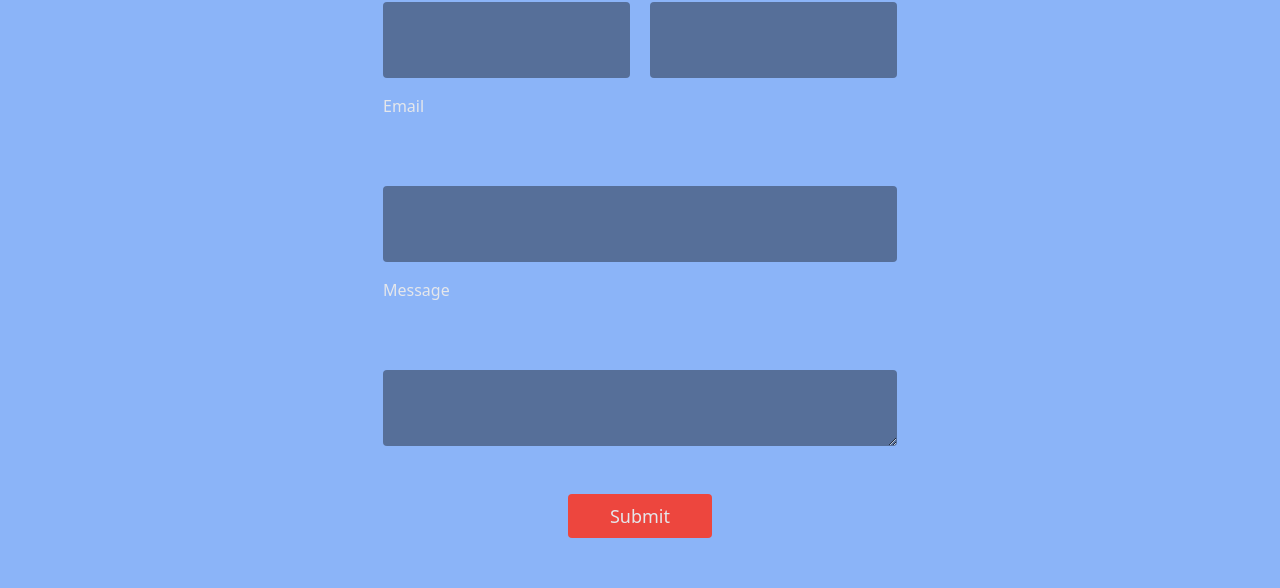
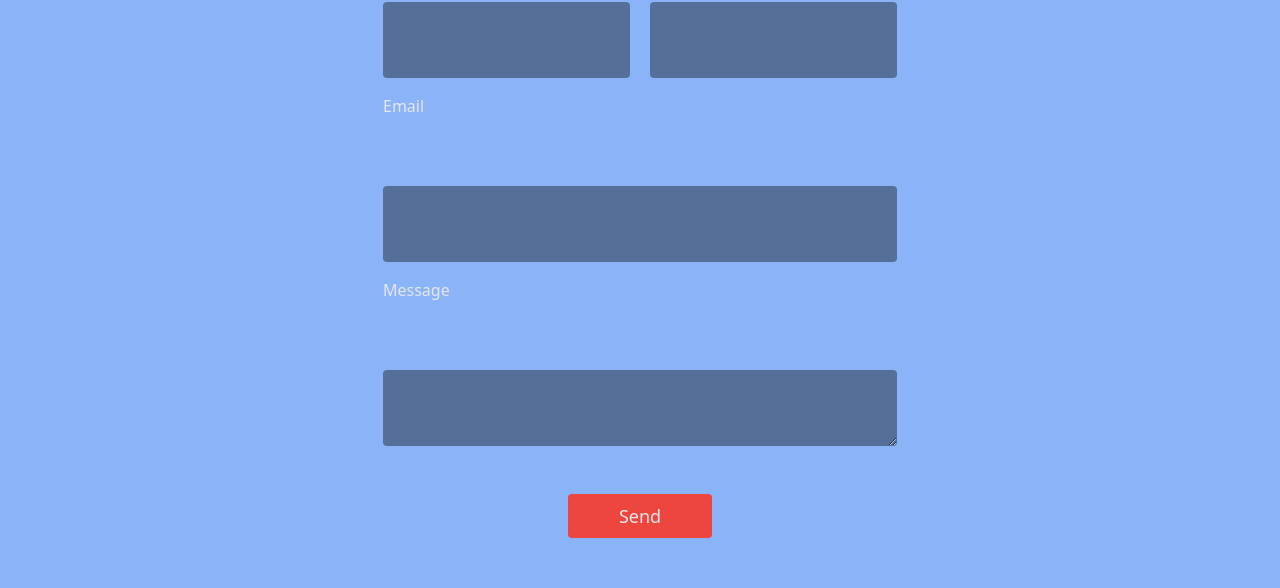
Before and after one commit to sam55silver/personal-website, a Next.js app: page / in a window 1280 px wide. Shown: the part 1575-2163 px from the top of the page. Built offline with nearby package versions, Linux system fonts and the light colour scheme.

Commit message:
Added funtionality to footer "send email" form

```diff
--- a/components/Footer.js
+++ b/components/Footer.js
@@ -1,4 +1,12 @@
+import { useState } from "react";
+import toast, { Toaster } from "react-hot-toast";
+
 function Footer() {
+  const [firstName, setFirstName] = useState("");
+  const [lastName, setLastName] = useState("");
+  const [email, setEmail] = useState("");
+  const [message, setMessage] = useState("");
+
   const scrollToTop = () => {
     window.scrollTo({
       top: 0,
@@ -6,19 +14,47 @@ function Footer() {
     });
   };
 
-  const fancyInputs = (isMessage) => {
-    let inputClasses =
-      "px-2 py-2 rounded hover:shadow-md focus:outline-none focus:shadow-md bg-very-dark-base";
+  const inputClasses =
+    "px-2 py-2 rounded hover:shadow-md focus:outline-none focus:shadow-md bg-very-dark-base";
 
-    return isMessage ? (
-      <textarea className={inputClasses + " "} />
-    ) : (
-      <input className={inputClasses} />
+  const formSubmit = (e) => {
+    e.preventDefault();
+    const newMessage = { firstName, lastName, email, message };
+
+    const sendMessage = new Promise((resolve, reject) => {
+      setTimeout(() => {
+        resolve(newMessage);
+        // setFirstName("");
+        // setLastName("");
+        // setEmail("");
+        // setMessage("");
+      }, 5000);
+    });
+
+    toast.promise(
+      sendMessage,
+      {
+        loading: "Sending message...",
+        success: (data) => `Message Sent!`,
+        error: (err) => `There was an error! - ${err.toString()}`,
+      },
+      {
+        style: {
+          width: "250px",
+          height: "80px",
+          fontSize: "20px",
+        },
+        success: {
+          duration: 3000,
+          icon: "🚀",
+        },
+      }
     );
   };
 
   return (
     <footer className="text-white my-10">
+      <Toaster />
       <div className="flex flex-col justify-center text-center items-center gap-5 my-10 mt-20">
         <hr className="w-3/4 border-solid border-gray-200 border-2 rounded" />
         <button
@@ -28,25 +64,53 @@ function Footer() {
           ☝️
         </button>
         <p className="text-5xl pb-5">👋 Like what you see? lets talk!</p>
-        <div className="grid grid-rows-8 justify-start text-start my-5 text-gray-200 gap-4">
+        <form
+          onSubmit={formSubmit}
+          className="grid grid-rows-8 justify-start text-start my-5 text-gray-200 gap-4"
+        >
           <div className="grid grid-cols-2 gap-5">
-            <span>First Name</span>
-            <span>Last Name</span>
+            <label>First Name</label>
+            <label>Last Name</label>
           </div>
           <div className="grid grid-cols-2 gap-5">
-            {fancyInputs()}
-            {fancyInputs()}
+            <input
+              type="text"
+              value={firstName}
+              onChange={(e) => setFirstName(e.target.value)}
+              className={inputClasses}
+            />
+            <input
+              type="text"
+              value={lastName}
+              onChange={(e) => setLastName(e.target.value)}
+              className={inputClasses}
+            />
           </div>
-          <span>Email</span>
-          {fancyInputs()}
-          <span>Message</span>
-          {fancyInputs(true)}
+          <label>Email</label>
+          <input
+            required
+            type="text"
+            value={email}
+            onChange={(e) => setEmail(e.target.value)}
+            className={inputClasses}
+          />
+          <label>Message</label>
+          <textarea
+            required
+            type="text"
+            value={message}
+            onChange={(e) => setMessage(e.target.value)}
+            className={inputClasses}
+          />
           <div className="flex justify-center items-center mt-8">
-            <button className="bg-primary rounded w-36 py-2 px-5 text-lg m-0 active:bg-darker-primary">
-              Submit
+            <button
+              type="submit"
+              className="bg-primary rounded w-36 py-2 px-5 text-lg m-0 active:bg-darker-primary"
+            >
+              Send
             </button>
           </div>
-        </div>
+        </form>
       </div>
       <div className="bg-darker-base text-center absolute w-full p-2">
         <span>© 2023 by Sam Silver.</span>
--- a/components/Navigation.js
+++ b/components/Navigation.js
@@ -6,9 +6,9 @@ function Navigation() {
     <section className="top-0 z-10 px-10 py-6 font-sans">
       <nav className="flex text-white text-center items-center justify-between">
         <Link href="/">
-          <span className="font-bold hover:text-primary hover:cursor-pointer text-2xl">
+          <strong className="font-bold hover:text-primary hover:cursor-pointer text-2xl">
             Sam Silver
-          </span>
+          </strong>
         </Link>
         <div className="hidden md:flex gap-4  text-xl">
           <Link href="/projects">
--- a/package.json
+++ b/package.json
@@ -17,7 +17,8 @@
     "marked": "^4.0.17",
     "next": "12.2.0",
     "react": "18.2.0",
-    "react-dom": "18.2.0"
+    "react-dom": "18.2.0",
+    "react-hot-toast": "^2.3.0"
   },
   "devDependencies": {
     "autoprefixer": "^10.4.7",
--- a/pages/index.js
+++ b/pages/index.js
@@ -21,7 +21,7 @@ const Home = () => {
           business to client
         </h1>
         <Link href="/projects">
-          <button className="flex gap-2 mb-2 w-fit lg:gap-3 items-center bg-primary px-4 py-3 mt-5 rounded-md mx-auto">
+          <button className="flex gap-2 justify-center mb-2 w-36 lg:gap-3 items-center bg-primary px-4 py-3 mt-5 rounded-md mx-auto">
             <span className="text-sm lg:text-lg 2xl:text-2xl">My Work</span>
             <EyeIcon className="h-4 w-4 lg:h-5 lg:w-5" />
           </button>
```
Also changed, not shown: 1 other file (tests, documents, lock files or other folders).
